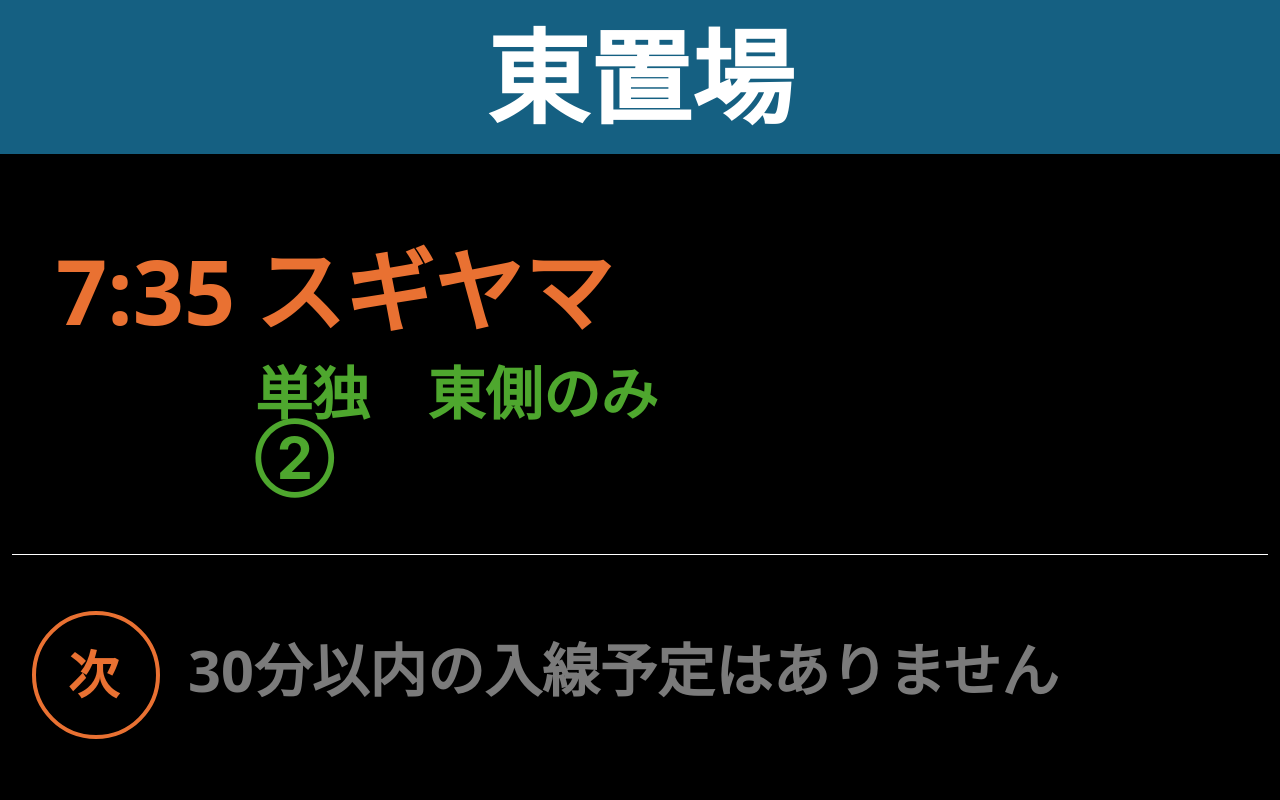
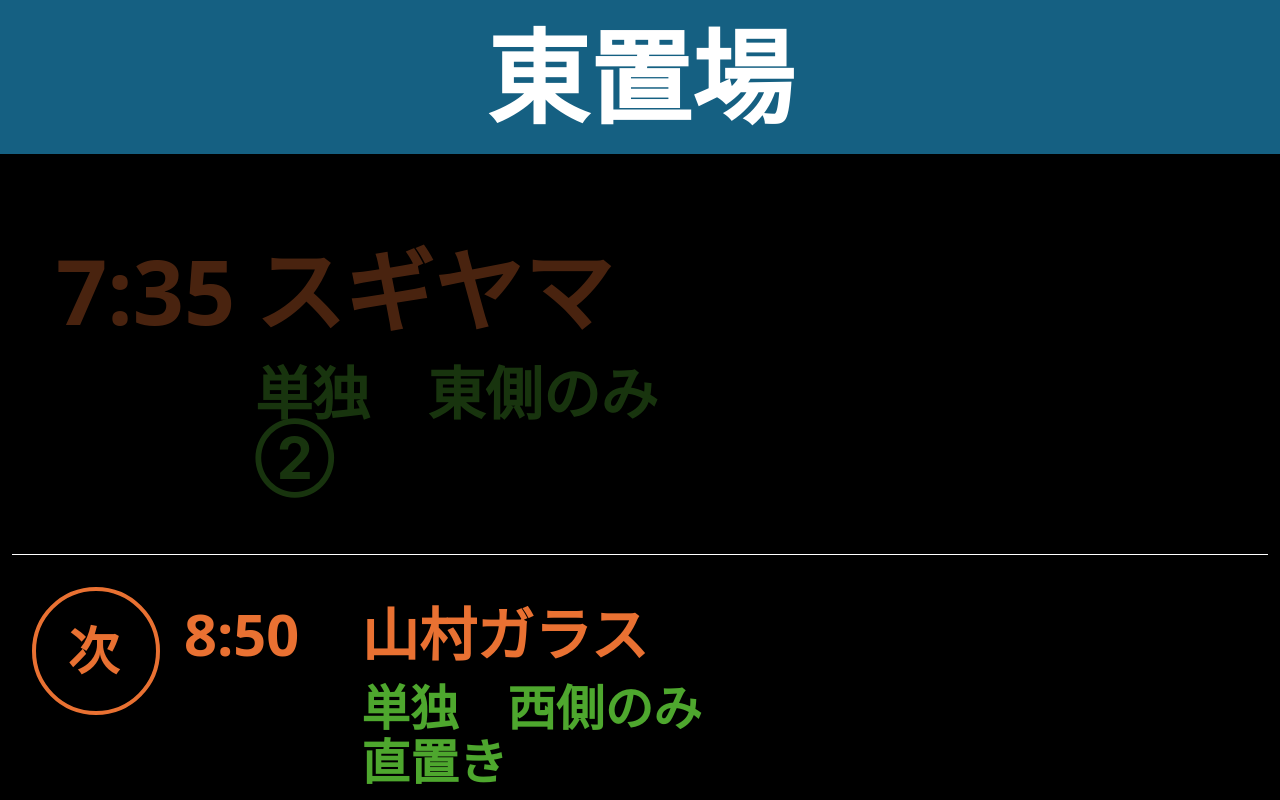
Before and after one commit to kmaruoka/essahoisa, a React (Vite) app: page / in a window 1280 px wide. Built offline with nearby package versions, Linux system fonts and the light colour scheme.

Commit message:
style: 再生時に点滅させる

```diff
--- a/public/config/monitor-config.json
+++ b/public/config/monitor-config.json
@@ -4,7 +4,7 @@
   "pollingIntervalSeconds": 30,
   "speechFormat": "{supplierReading}、がにゅうせんします。{materialReading}、のじゅんびをおねがいします。",
   "displaySettings": {
-    "beforeMinutes": 30,
+    "beforeMinutes": 300,
     "emptyTimeMessage": "{beforeMinutes}分以内の入線予定はありません"
   },
   "monitors": [
@@ -15,7 +15,7 @@
       "hasAudio": true,
       "speechLang": "ja-JP",
       "audioSettings": {
-        "timings": [30, 25, 20, 15, 10, 5, 0]
+        "timings": [300, 25, 20, 15, 10, 5, 0]
       }
     },
     {
@@ -25,7 +25,7 @@
       "hasAudio": true,
       "speechLang": "ja-JP",
       "audioSettings": {
-        "timings": [30, 25, 20, 18, 15, 10, 5, 0]
+        "timings": [300, 25, 20, 18, 15, 10, 5, 0]
       }
     }
   ]
--- a/src/components/ScheduleRow.tsx
+++ b/src/components/ScheduleRow.tsx
@@ -1,6 +1,8 @@
 import type { FC } from 'react';
+import { useEffect, useState } from 'react';
 import type { ScheduleEntry } from '../types';
 import { Container, Row, Col } from 'react-bootstrap';
+import { addPlaybackStateListener, isEntryPlaying } from '../utils/audioPlaybackState';
 
 interface ScheduleRowProps {
   entry: ScheduleEntry;
@@ -10,8 +12,30 @@ interface ScheduleRowProps {
 }
 
 export const ScheduleRow: FC<ScheduleRowProps> = ({ entry, variant, isSplitView = false, showNextIndicator = false }) => {
+  const [isAudioPlaying, setIsAudioPlaying] = useState(false);
+
+  // 音声再生状態を監視
+  useEffect(() => {
+    const cleanup = addPlaybackStateListener((state) => {
+      const entryPlaying = isEntryPlaying(entry.id);
+      console.log(`エントリ ${entry.id} の音声再生状態:`, {
+        entryPlaying,
+        currentEntryId: state.currentEntryId,
+        isPlaying: state.isPlaying
+      });
+      setIsAudioPlaying(entryPlaying);
+    });
+
+    // 初回状態をチェック
+    const initialEntryPlaying = isEntryPlaying(entry.id);
+    console.log(`エントリ ${entry.id} の初期状態:`, { entryPlaying: initialEntryPlaying });
+    setIsAudioPlaying(initialEntryPlaying);
+
+    return cleanup;
+  }, [entry.id]);
+
   return (
-    <Container fluid className={`schedule-row ${variant}`}>
+    <Container fluid className={`schedule-row ${variant} ${isAudioPlaying ? 'audio-playing' : ''}`}>
       {/* 1行目：時刻（オレンジ色）、仕入れ先名（オレンジ色） */}
       {isSplitView ? (
         <>
--- a/src/hooks/useSimplePolling.ts
+++ b/src/hooks/useSimplePolling.ts
@@ -7,6 +7,7 @@ import {
   clearPlaybackRecords
 } from '../utils/audioPlaybackManager';
 import { formatSpeech } from '../utils/formatSpeech';
+import { startPlayback, endPlayback } from '../utils/audioPlaybackState';
 
 const SPEECH_SUPPORTED = typeof window !== 'undefined' && 'speechSynthesis' in window;
 
@@ -104,6 +105,9 @@ const playAudioDirectly = async (entry: ScheduleEntry, timing: number, currentCo
   globalAudioPlaying = true;
   currentPlayingEntryId = entry.id;
 
+  // 音声再生状態を開始
+  startPlayback(entry.id, entry.arrivalTime || '');
+
   try {
     await playBroadcastingStart();
 
@@ -136,6 +140,9 @@ const playAudioDirectly = async (entry: ScheduleEntry, timing: number, currentCo
   } finally {
     globalAudioPlaying = false;
     currentPlayingEntryId = null;
+
+    // 音声再生状態を終了
+    endPlayback();
   }
 };
 
--- a/src/styles.css
+++ b/src/styles.css
@@ -517,3 +517,20 @@ html, body {
     font-size: var(--font-size-responsive-small);
   }
 }
+
+/* 音声再生中の文字点滅アニメーション */
+@keyframes textBlinking {
+  0% {
+    opacity: 1;
+  }
+  50% {
+    opacity: 0.3;
+  }
+  100% {
+    opacity: 1;
+  }
+}
+
+.schedule-row.audio-playing {
+  animation: textBlinking 1s ease-in-out infinite;
+}
--- /dev/null
+++ b/src/utils/audioPlaybackState.ts
@@ -0,0 +1,72 @@
+// 音声再生状態を管理するユーティリティ
+
+export interface AudioPlaybackState {
+  isPlaying: boolean;
+  currentEntryId: string | null;
+  currentEntryArrivalTime: string | null;
+}
+
+// グローバル状態
+let globalPlaybackState: AudioPlaybackState = {
+  isPlaying: false,
+  currentEntryId: null,
+  currentEntryArrivalTime: null
+};
+
+// 状態変更のリスナー
+type StateChangeListener = (state: AudioPlaybackState) => void;
+const listeners: Set<StateChangeListener> = new Set();
+
+// 状態を更新
+export const updatePlaybackState = (state: Partial<AudioPlaybackState>) => {
+  console.log('音声再生状態更新:', state);
+  globalPlaybackState = { ...globalPlaybackState, ...state };
+  console.log('更新後の状態:', globalPlaybackState);
+
+  // 全てのリスナーに通知
+  listeners.forEach(listener => {
+    try {
+      listener(globalPlaybackState);
+    } catch (error) {
+      console.error('状態変更リスナーエラー:', error);
+    }
+  });
+};
+
+// 現在の状態を取得
+export const getPlaybackState = (): AudioPlaybackState => {
+  return { ...globalPlaybackState };
+};
+
+// 状態変更リスナーを追加
+export const addPlaybackStateListener = (listener: StateChangeListener): (() => void) => {
+  listeners.add(listener);
+
+  // クリーンアップ関数を返す
+  return () => {
+    listeners.delete(listener);
+  };
+};
+
+// 音声再生開始
+export const startPlayback = (entryId: string, arrivalTime: string) => {
+  updatePlaybackState({
+    isPlaying: true,
+    currentEntryId: entryId,
+    currentEntryArrivalTime: arrivalTime
+  });
+};
+
+// 音声再生終了
+export const endPlayback = () => {
+  updatePlaybackState({
+    isPlaying: false,
+    currentEntryId: null,
+    currentEntryArrivalTime: null
+  });
+};
+
+// 特定の便が再生中かチェック
+export const isEntryPlaying = (entryId: string): boolean => {
+  return globalPlaybackState.isPlaying && globalPlaybackState.currentEntryId === entryId;
+};
```
